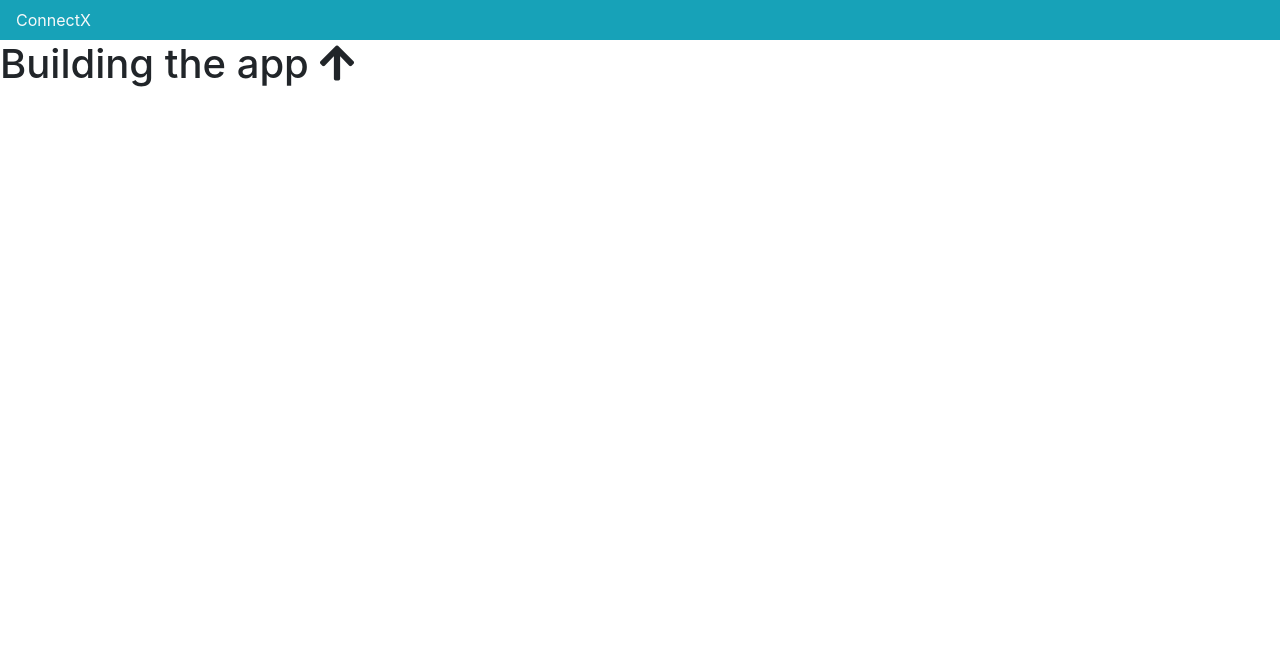
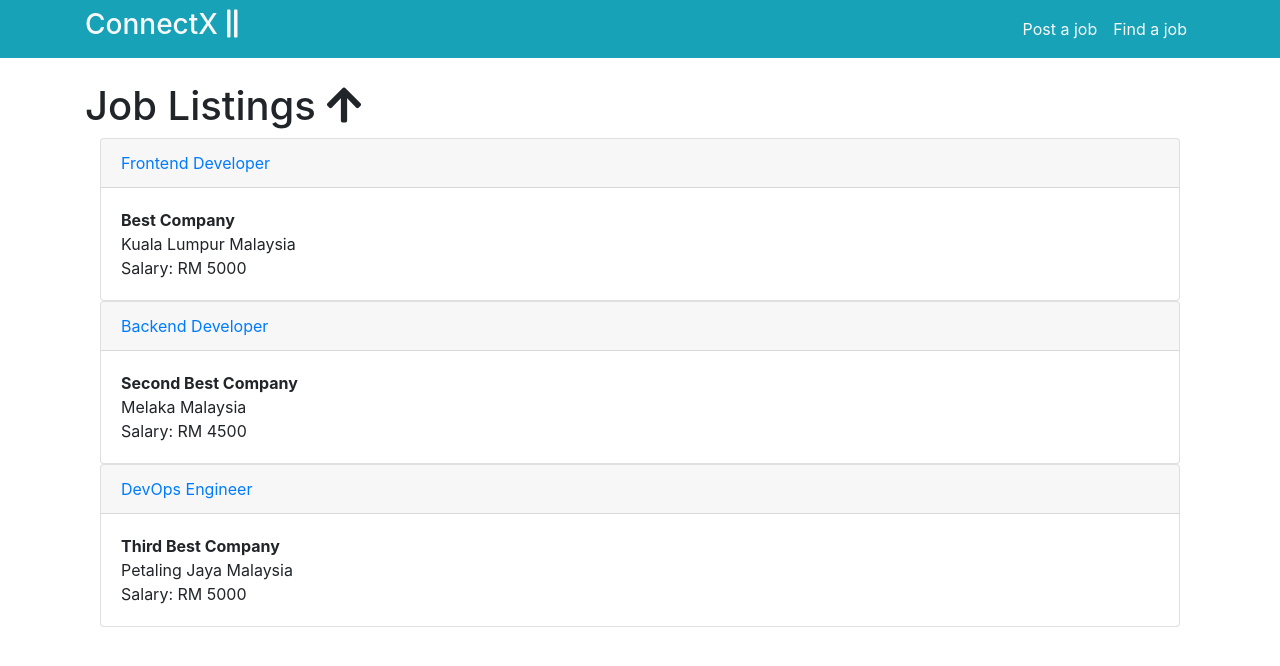
Before and after one commit to khsyo/connect-the-x, a React (Create React App) app: page / in a window 1280 px wide. Shown: the top 666 px of the page. Built offline with nearby package versions, Linux system fonts and the light colour scheme.

Commit message:
create job layout

```diff
--- a/src/App.js
+++ b/src/App.js
@@ -1,15 +1,19 @@
 import React from "react";
 //import { Link } from react-dom-router;
 import AppNavBar from "./components/layout/AppNavBar";
+import Job from "./components/layout/Job";
 
 function App() {
   return (
     <div className="App">
       <React.Fragment>
         <AppNavBar />
-        <h1>
-          Building the app <i className="fas fa-arrow-up" />
-        </h1>
+        <div className="container">
+          <h1>
+            Job Listings <i className="fas fa-arrow-up" />
+          </h1>
+          <Job />
+        </div>
       </React.Fragment>
     </div>
   );
--- a/src/components/layout/AppNavBar.js
+++ b/src/components/layout/AppNavBar.js
@@ -3,11 +3,37 @@ import React from "react";
 
 function AppNavBar() {
   return (
-    <nav className="navbar navbar-expand-lg navbar-light bg-info mh-100">
-      <div className="nav navbar-nav">
-        <a className="nav-brand text-light" href="!#">
-          ConnectX
-        </a>
+    <nav className="navbar navbar-expand-md navbar-light bg-info mb-4">
+      <div className="container">
+        <h3>
+          <a className="nav-brand text-light" href="!#">
+            ConnectX
+          </a>
+          {"      "}
+          <i className="fas fa-grip-lines-vertical text-light" />
+        </h3>
+        <button
+          className="navbar-toggler"
+          type="button"
+          data-toggle="collapse"
+          data-target="#navbarMain"
+        >
+          <span className="navbar-toggler-icon" />
+        </button>
+        <div className="navbar-collapse collapse" id="navbarMain">
+          <ul className="navbar-nav ml-auto">
+            <li className="nav-item">
+              <a href="!#" className="nav-link text-light">
+                Post a job
+              </a>
+            </li>
+            <li className="nav-item">
+              <a href="!#" className="nav-link text-light">
+                Find a job
+              </a>
+            </li>
+          </ul>
+        </div>
       </div>
     </nav>
   );
--- /dev/null
+++ b/src/components/layout/Job.js
@@ -0,0 +1,58 @@
+import React, { Component } from "react";
+import PropTypes from "prop-types";
+
+class Job extends Component {
+  state = {
+    job: [
+      {
+        title: "Frontend Developer",
+        company: "Best Company",
+        location: {
+          city: "Kuala Lumpur",
+          country: "Malaysia"
+        },
+        salary: 5000
+      },
+      {
+        title: "Backend Developer",
+        company: "Second Best Company",
+        location: {
+          city: "Melaka",
+          country: "Malaysia"
+        },
+        salary: 4500
+      },
+      {
+        title: "DevOps Engineer",
+        company: "Third Best Company",
+        location: {
+          city: "Petaling Jaya",
+          country: "Malaysia"
+        },
+        salary: 5000
+      }
+    ]
+  };
+  render() {
+    const job = this.state.job.map(job => {
+      return (
+        <div className="card">
+          <div className="card-header text-primary">{job.title}</div>
+          <div className="card-body">
+            <strong>{job.company}</strong>
+            <br />
+            {job.location.city} {job.location.country}
+            <br />
+            Salary: RM {job.salary}
+          </div>
+        </div>
+      );
+    });
+
+    return <div className="container">{job}</div>;
+  }
+}
+
+Job.propTypes = {};
+
+export default Job;
```
